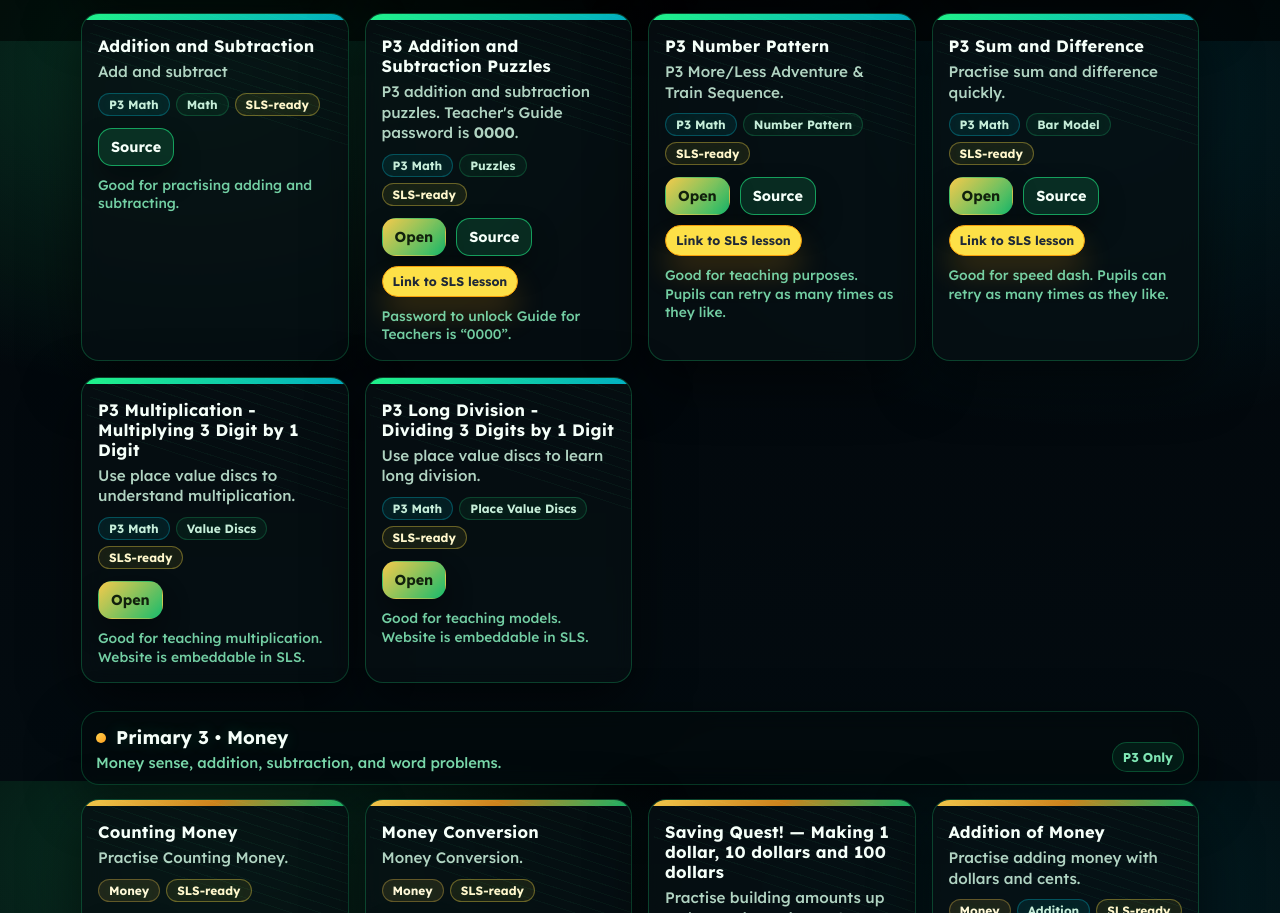
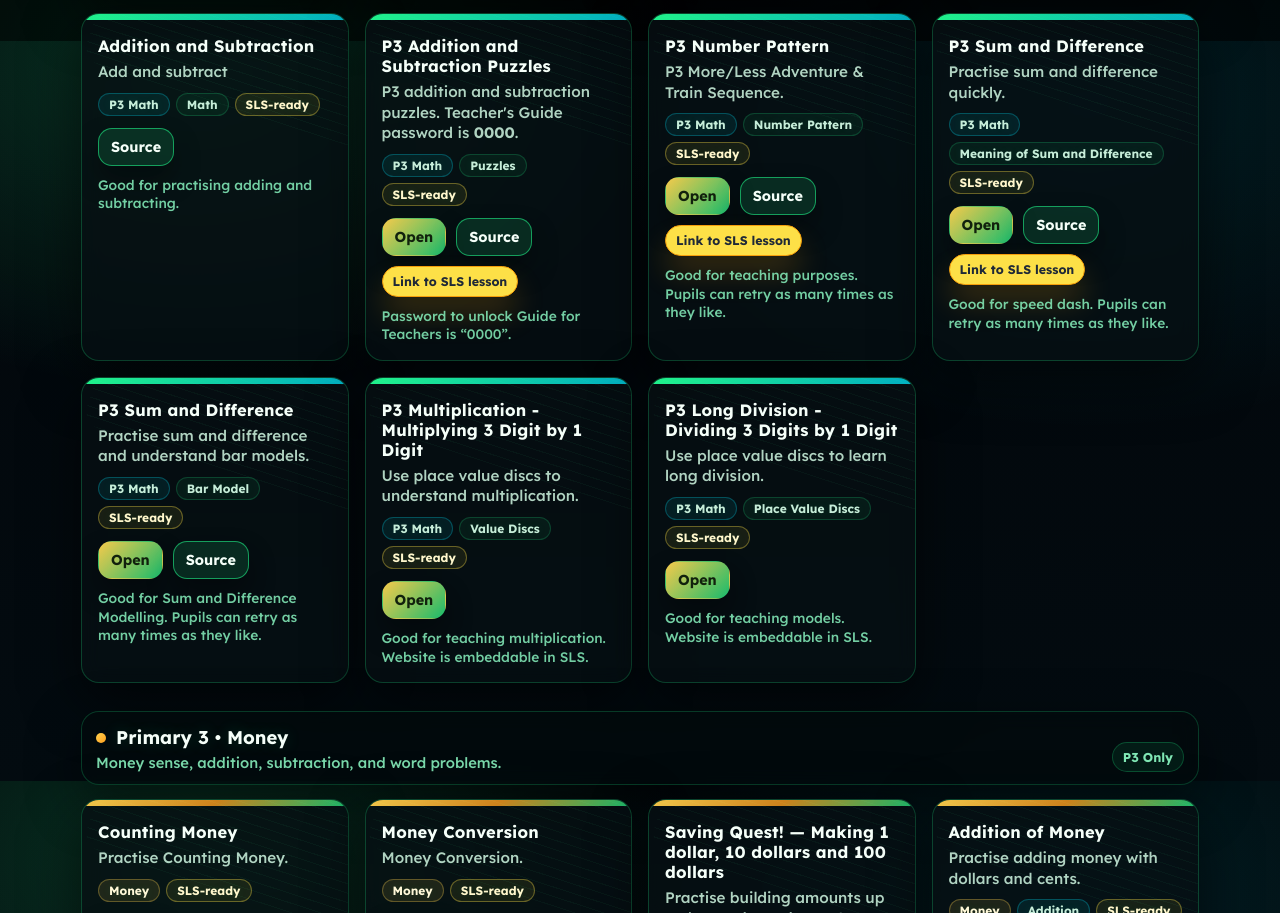
Before and after one commit to limkimsze-maker/P3_Math_Topics, a plain HTML site: page index.html in a window 1280 px wide. Shown: the part 819-1732 px from the top of the page. Drawn offline with Linux system fonts and the light colour scheme.

Commit message:
Update index.html

```diff
--- a/index.html
+++ b/index.html
@@ -583,7 +583,7 @@
           <h3>P3 Sum and Difference</h3>
           <p>Practise sum and difference quickly.</p>
           <div class="badges">
-            <span class="badge math">P3 Math</span><span class="badge">Bar Model</span><span class="badge ready">SLS-ready</span>
+            <span class="badge math">P3 Math</span><span class="badge">Meaning of Sum and Difference</span><span class="badge ready">SLS-ready</span>
           </div>
           <div class="actions">
             <a class="btn primary" href="https://limkimsze-maker.github.io/Sum_Difference_FillBlank/" target="_blank" rel="noopener">Open</a>
@@ -592,7 +592,18 @@
           </div>
           <div class="note">Good for speed dash. Pupils can retry as many times as they like.</div>
         </article>
-
+        <article class="card">
+          <h3>P3 Sum and Difference</h3>
+          <p>Practise sum and difference and understand bar models.</p>
+          <div class="badges">
+            <span class="badge math">P3 Math</span><span class="badge">Bar Model</span><span class="badge ready">SLS-ready</span>
+          </div>
+          <div class="actions">
+            <a class="btn primary" href="https://limkimsze-maker.github.io/P3_Sum_and_Difference_Model/" target="_blank" rel="noopener">Open</a>
+            <a class="btn" href="https:https://limkimsze-maker.github.io/P3_Sum_and_Difference_Model/" target="_blank" rel="noopener">Source</a>
+          </div>
+          <div class="note">Good for Sum and Difference Modelling. Pupils can retry as many times as they like.</div>
+        </article>
         <article class="card">
           <h3>P3 Multiplication - Multiplying 3 Digit by 1 Digit</h3>
           <p>Use place value discs to understand multiplication.</p>
```
